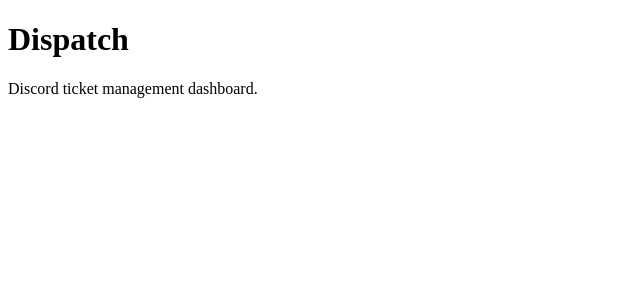
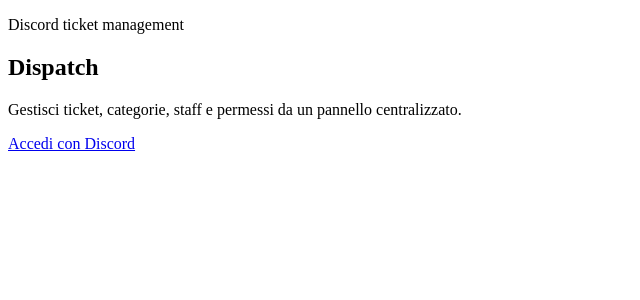
Before and after one commit to haxurus/Dispatch, a Next.js app in the folder apps/web/: page / in a window 1280 px wide. Shown: the top 300 px of the page, without its empty margins (0-640 px from the left). Built offline with nearby package versions, Linux system fonts and the light colour scheme.

Commit message:
feat: add Discord login landing page

```diff
--- a/apps/web/app/page.tsx
+++ b/apps/web/app/page.tsx
@@ -1,3 +1,12 @@
 export default function Home() {
-  return <main><h1>Dispatch</h1><p>Discord ticket management dashboard.</p></main>;
+  return (
+    <main className="shell">
+      <section className="card hero">
+        <p className="eyebrow">Discord ticket management</p>
+        <h1>Dispatch</h1>
+        <p>Gestisci ticket, categorie, staff e permessi da un pannello centralizzato.</p>
+        <a className="button" href="/backend/auth/discord">Accedi con Discord</a>
+      </section>
+    </main>
+  );
 }
```
